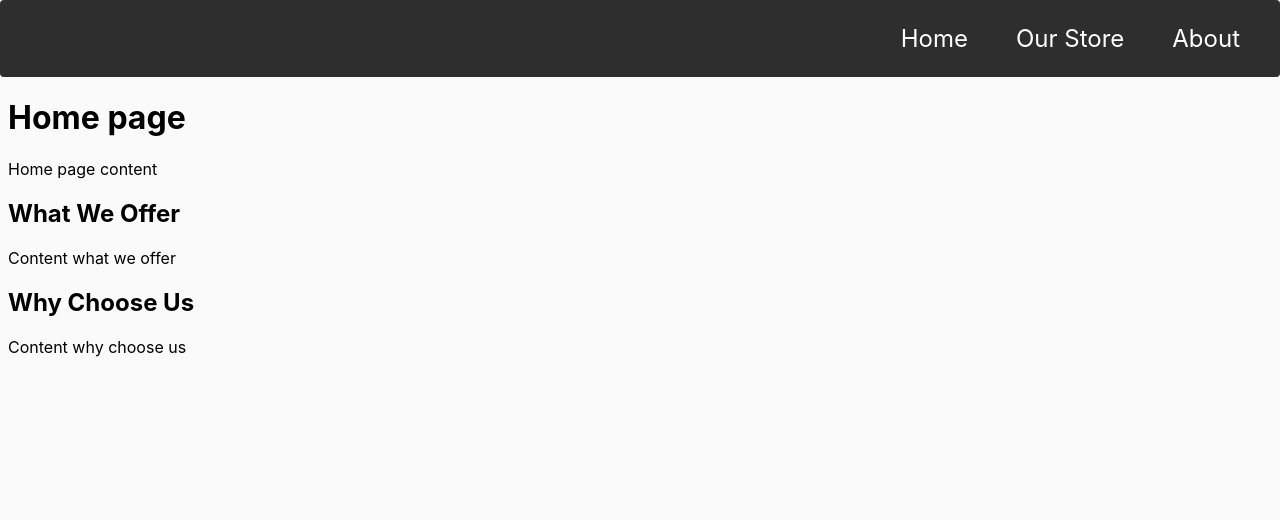
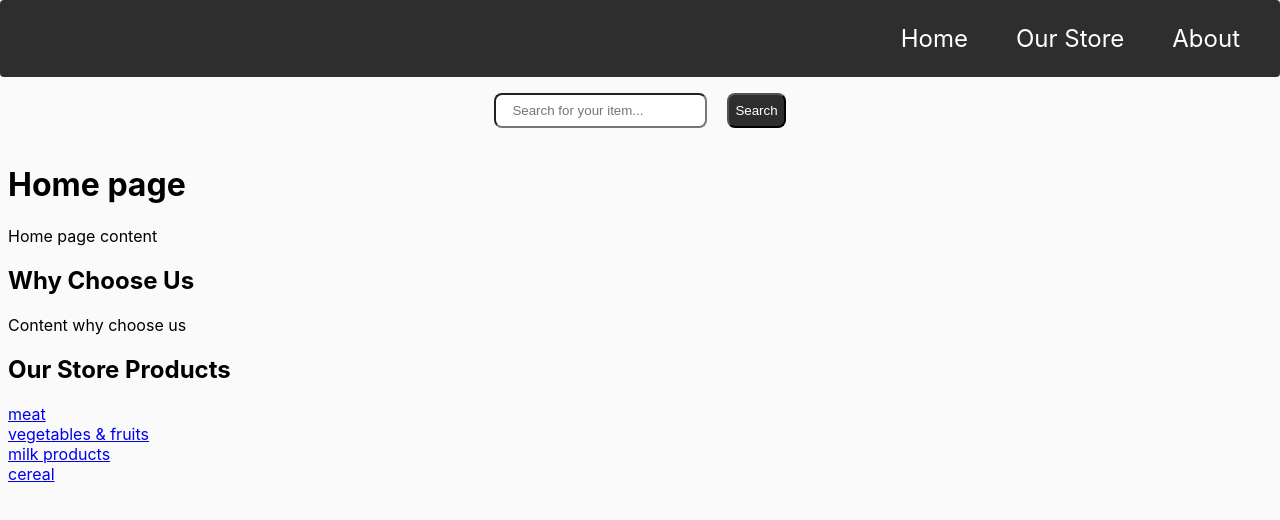
Before and after one commit to stevelaschan/next.js-ecommerce-store, a Next.js app: page / in a window 1280 px wide. Shown: the top 520 px of the page. Built offline with nearby package versions, Linux system fonts and the light colour scheme.

Commit message:
Add Searchbar as component

```diff
--- a/components/Layout.js
+++ b/components/Layout.js
@@ -1,5 +1,6 @@
 import Head from 'next/head';
 import Header from './Header';
+import SearchBar from './SeachBar';
 
 export default function Layout(props) {
   return (
@@ -8,6 +9,7 @@ export default function Layout(props) {
         <link rel="icon" href="/favicon.ico" />
       </Head>
       <Header />
+      <SearchBar />
       <main>{props.children}</main>
     </>
   );
--- /dev/null
+++ b/components/SeachBar.js
@@ -0,0 +1,34 @@
+/** @jsxImportSource @emotion/react */
+
+import { css } from '@emotion/react';
+
+const productSearchBar = css`
+  display: flex;
+  justify-content: center;
+  padding: 16px;
+
+  input {
+    width: 800;
+    padding: 8px 16px;
+    border-radius: 8px;
+    margin: 0 10px;
+  }
+
+  button {
+    border-radius: 8px;
+    font-weight: 50;
+    margin: 0 10px;
+    background-color: #2e2e2e;
+    color: white;
+    cursor: pointer;
+  }
+`;
+
+export default function SearchBar() {
+  return (
+    <div css={productSearchBar}>
+      <input for="searBar" placeholder="Search for your item..." />
+      <button>Search</button>
+    </div>
+  );
+}
--- a/pages/index.js
+++ b/pages/index.js
@@ -3,7 +3,9 @@
 import { css } from '@emotion/react';
 import Head from 'next/head';
 import Image from 'next/image';
+import Link from 'next/link';
 import Layout from '../components/Layout';
+import itemDatabase from '../util/itemDatabase';
 
 export default function Home() {
   return (
@@ -12,18 +14,20 @@ export default function Home() {
         <title>Home</title>
         <meta name="description" content="Welcome to my website" />
       </Head>
-      <div>
-        <h1>Home page</h1>
-        <p>Home page content</p>
-      </div>
-      <div>
-        <h2>What We Offer</h2>
-        <p>Content what we offer</p>
-        <div>
-          <h2>Why Choose Us</h2>
-          <p>Content why choose us</p>
-        </div>
-      </div>
+      <h1>Home page</h1>
+      <p>Home page content</p>
+      <h2>Why Choose Us</h2>
+      <p>Content why choose us</p>
+      <h2>Our Store Products</h2>
+      {itemDatabase.map((item) => {
+        return (
+          <div key={item.id}>
+            <Link href="../util/itemDatabase">
+              <a>{item.name}</a>
+            </Link>
+          </div>
+        );
+      })}
     </Layout>
   );
 }
--- /dev/null
+++ b/util/itemDatabase.js
@@ -0,0 +1,8 @@
+const itemDatabase = [
+  { id: 1, name: 'meat' },
+  { id: 2, name: 'vegetables & fruits' },
+  { id: 3, name: 'milk products' },
+  { id: 4, name: 'cereal' },
+];
+
+export default itemDatabase;
```
Also changed, not shown: pages/store.js (+1 -26 lines), pages/[itemId].js (added), 1 other file (tests, documents, lock files or other folders).
